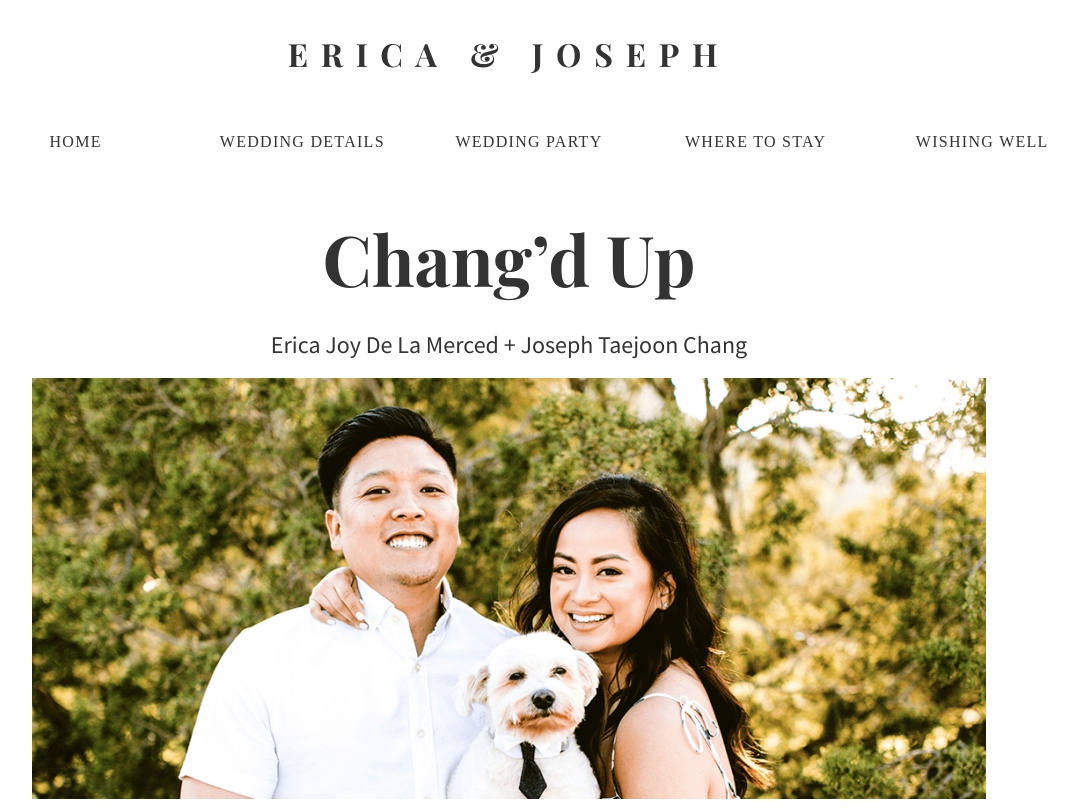
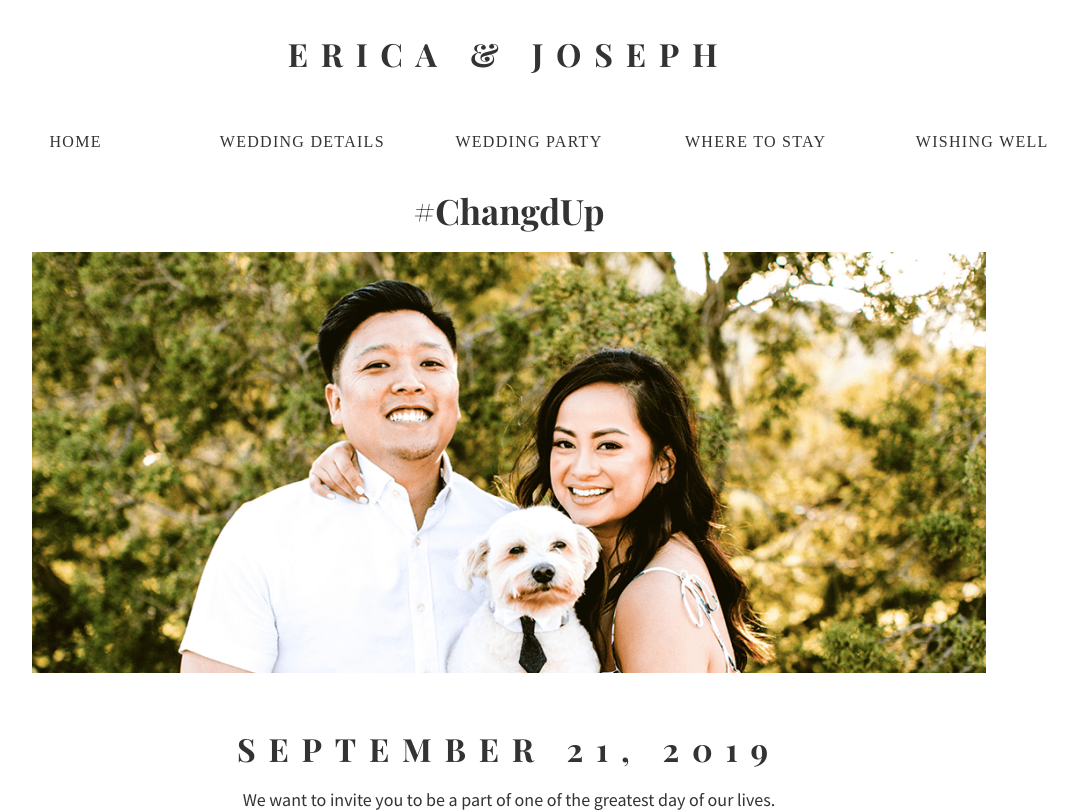
Before and after one commit to imthatguydavid/changdup, a React (Create React App) app: page / in a window 1280 px wide. Shown: the top 812 px of the page, without its empty margins (131-1209 px from the left). Built offline with nearby package versions, Linux system fonts and the light colour scheme.

Commit message:
change homepage

```diff
--- a/src/App.js
+++ b/src/App.js
@@ -4,8 +4,7 @@ class App extends React.Component {
     return (
       <div className="header">
         <div className="container">
-          <h1>Chang’d Up</h1>
-          <p style={{marginBottom: 0, fontSize: 24,}}>Erica Joy De La Merced + Joseph Taejoon Chang</p>
+          <h1>#ChangdUp</h1>
           <img className="headerImage" src={require('../src/static/header-img.png')} />
           <h3>September 21, 2019</h3>
           <p>
--- a/src/App.scss
+++ b/src/App.scss
@@ -95,7 +95,7 @@ h1, h2, h3, h4, h5, h6 {
 }
 
 h1 {
-  font-size: 70px;
+  font-size: 35px;
   margin-bottom: 0;
 }
 
```
